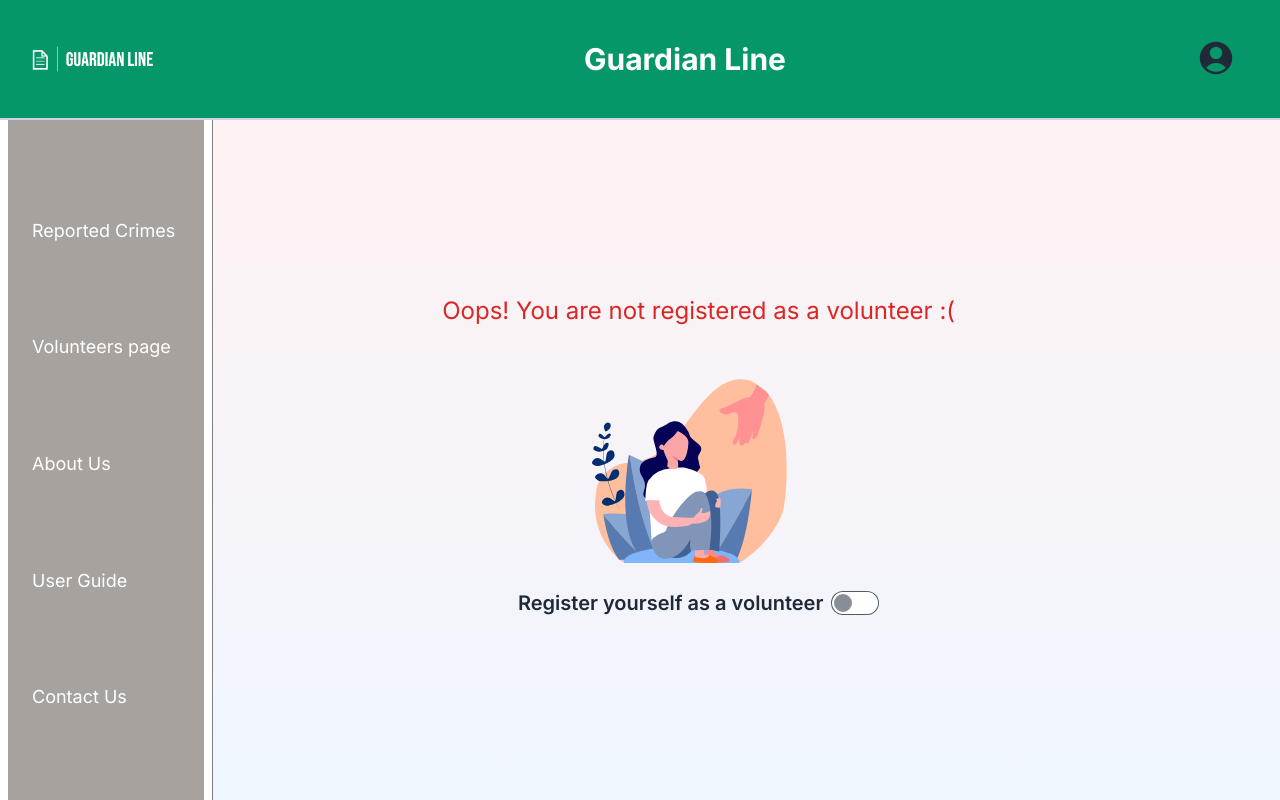
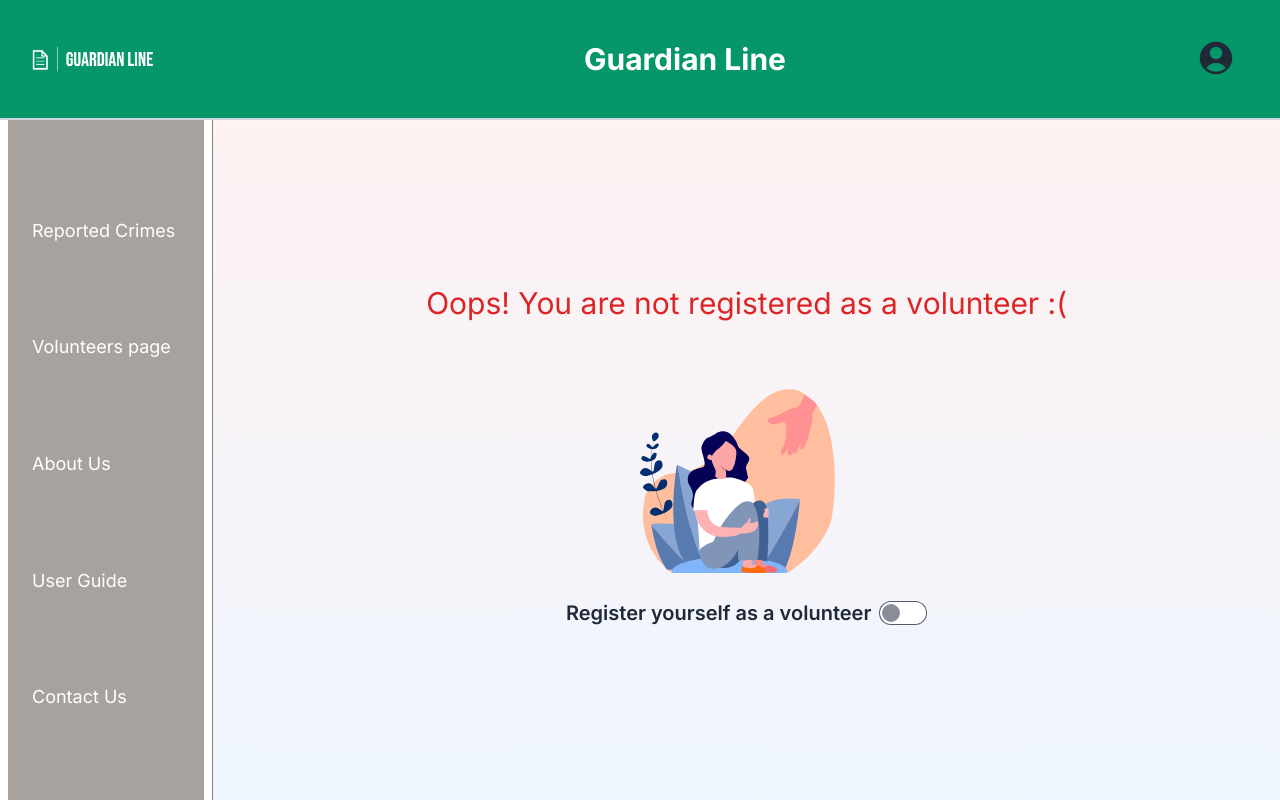
Before and after one commit to annupriy/Guardian-Line, a Next.js app in the folder guardian-line/: page /volunteers in a window 1280 px wide. Built offline with nearby package versions, Linux system fonts and the light colour scheme.

Commit message:
Functionalities of ready to help, changing components on clicking buttons and registering as a volunteer incorporated.

```diff
--- a/guardian-line/package.json
+++ b/guardian-line/package.json
@@ -20,7 +20,7 @@
     "react": "^18",
     "react-dom": "^18",
     "react-lottie": "^1.2.4",
-    "react-tooltip": "^5.26.2",
+    "react-tooltip": "^5.26.3",
     "react-type-animation": "^3.2.0",
     "typewriter-effect": "^2.21.0"
   },
--- a/guardian-line/src/app/volunteers/Unregistered.tsx
+++ b/guardian-line/src/app/volunteers/Unregistered.tsx
@@ -1,24 +1,139 @@
+
+
+// //   return (
+// //     <div className="h-full w-full bg-gradient-to-b from-red-50 to-blue-50 flex flex-col justify-center align-middle">
+// //       <div className="text-2xl flex justify-center mr-24 text-red-600">
+// //         Oops! You are not registered as a volunteer :(
+// //       </div>
+// //       <div className="flex justify-center mr-24">
+// //         <Player
+// //           autoplay
+// //           loop
+// //           src="./Animation-Volunteer.json"
+// //           className="h-60 w-60"
+// //           style={{ marginLeft: "4px", marginTop: "-2px" }}
+// //         />
+// //       </div>
+// //       <div className="form-control mt-4 ">
+// //         <label className="label cursor-pointer justify-center mr-24">
+// //           <span className="label-text text-xl font-semibold">
+// //             Register yourself as a volunteer
+// //           </span>
+// //           <input
+// //             type="checkbox"
+// //             className="toggle toggle-success ml-2"
+// //             checked={isChecked}
+// //             onChange={handleToggleChange}
+// //           />
+// //         </label>
+// //       </div>
+// //     </div>
+// //   );
+// // };
+
+
+
 "use client";
-import { useRouter } from 'next/navigation';
 import React, { useState } from "react";
 import { Player } from "@lottiefiles/react-lottie-player";
 
 const Unregistered = () => {
   const [isChecked, setIsChecked] = useState(false);
-  const router = useRouter();
+  const [isReadyToVolunteer, setIsReadyToVolunteer] = useState(false);
 
   const handleToggleChange = () => {
-    if (!isChecked) { // Check if it's not checked before navigating
-      router.push('/volunteers/registered');
-    }
     setIsChecked(!isChecked);
   };
+
+  const handleYesClick = () => {
+    setIsReadyToVolunteer(true);
+  };
+
+  const handleNoClick = () => {
+    setIsReadyToVolunteer(false);
+  };
+
+//   return (
+//     <div className="h-full w-full bg-gradient-to-b from-red-50 to-blue-50 flex flex-col justify-center align-middle">
+//       <div className="text-2xl flex justify-center mr-24">
+//         {isChecked ? (
+//           isReadyToVolunteer ? (
+//             <div className="text-green-600">Reports filed near you</div>
+//           ) : (
+//             <div>
+//               Thank you for registering! Ready to volunteer now?
+//               <div>
+//                 <button onClick={handleYesClick} className="btn mr-2">
+//                   Yes
+//                 </button>
+//                 <button onClick={handleNoClick} className="btn">
+//                   No
+//                 </button>
+//               </div>
+//             </div>
+//           )
+//         ) : (
+//           <>
+
+//             <div className="text-2xl flex justify-center mr-24 text-red-600">
+//               Oops! You are not registered as a volunteer :(
+//             </div>
+//             <div className="flex justify-center mr-24">
+//               <Player
+//                 autoplay
+//                 loop
+//                 src="./Animation-Volunteer.json"
+//                 className="h-60 w-60"
+//                 style={{ marginLeft: "4px", marginTop: "-2px" }}
+//               />
+//             </div>
+//             <div className="form-control mt-4">
+//               <label className="label cursor-pointer justify-center mr-24">
+//                 <span className="label-text text-xl font-semibold">
+//                   Register yourself as a volunteer
+//                 </span>
+//                 <input
+//                   type="checkbox"
+//                   className="toggle toggle-success ml-2"
+//                   checked={isChecked}
+//                   onChange={handleToggleChange}
+//                 />
+//               </label>
+//             </div>
+//           </>
+//         )}
+//       </div>
+//     </div>
+//   );
+// };
+
 return (
-    <div className="h-full w-full bg-gradient-to-b from-red-50 to-blue-50 flex flex-col justify-center align-middle">
-      <div className="text-2xl flex justify-center mr-24 text-red-600">
+  <div className="h-full w-full bg-gradient-to-b from-red-50 to-blue-50 flex flex-col justify-center items-center">
+    <div className="text-center">
+      {isChecked ? (
+        isReadyToVolunteer ? (
+          <div className="text-green-600 text-3xl mb-8">Reports filed near you</div>
+        ) : (
+          <div>
+            <div className="text-3xl mb-4">Ready to help?</div>
+            <div className="mb-8">
+              <button onClick={handleYesClick} className="btn mr-2">
+                Yes
+              </button>
+              <button onClick={handleNoClick} className="btn">
+                No
+              </button>
+            </div>
+          </div>
+        )
+      ) : (
+        <div className="text-3xl mb-4 text-red-600">
           Oops! You are not registered as a volunteer :(
         </div>
-      <div className="flex justify-center mr-24">
+      )}
+    </div>
+    {!isChecked && (
+      <div className="flex justify-center">
         <Player
           autoplay
           loop
@@ -27,8 +142,10 @@ const Unregistered = () => {
           style={{ marginLeft: "4px", marginTop: "-2px" }}
         />
       </div>
-      <div className="form-control mt-4 ">
-        <label className="label cursor-pointer justify-center mr-24">
+    )}
+    {!isChecked && (
+      <div className="form-control mt-4">
+        <label className="label cursor-pointer">
           <span className="label-text text-xl font-semibold">
             Register yourself as a volunteer
           </span>
@@ -40,10 +157,12 @@ const Unregistered = () => {
           />
         </label>
       </div>
+    )}
   </div>
 );
     };
 
+// export default Unregistered;
 export default Unregistered;
 function useNavigation() {
   throw new Error("Function not implemented.");
```
Also changed, not shown: 1 other file (tests, documents, lock files or other folders). Lines whose indentation alone changed are shown as unchanged.
